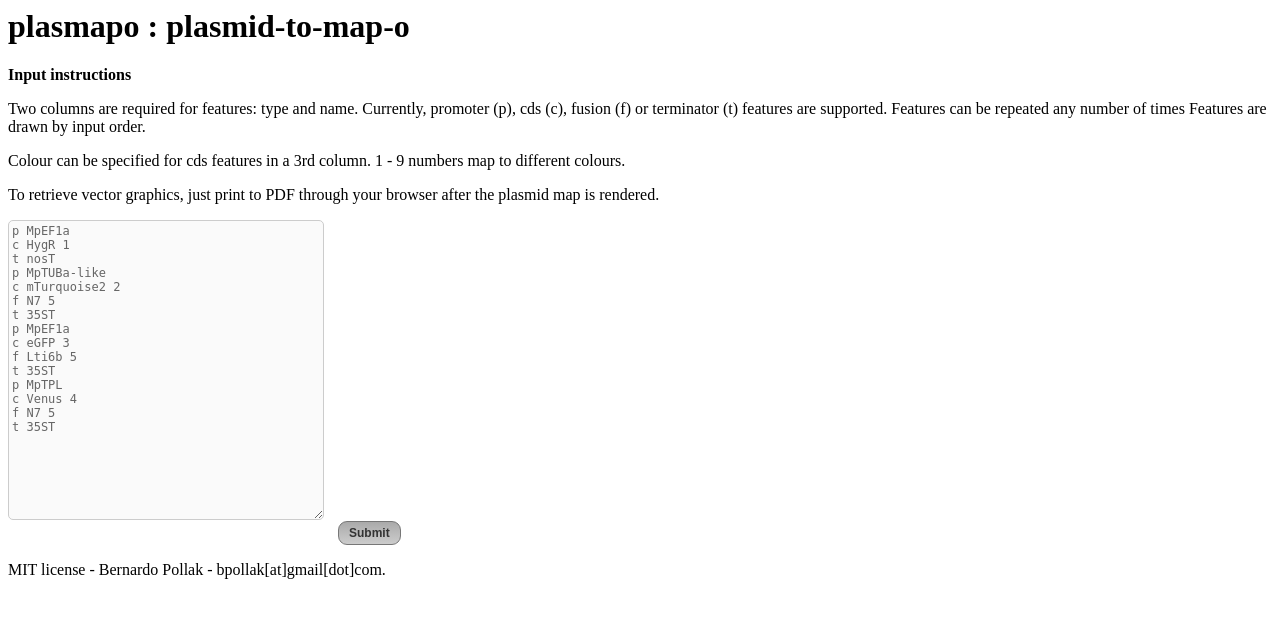
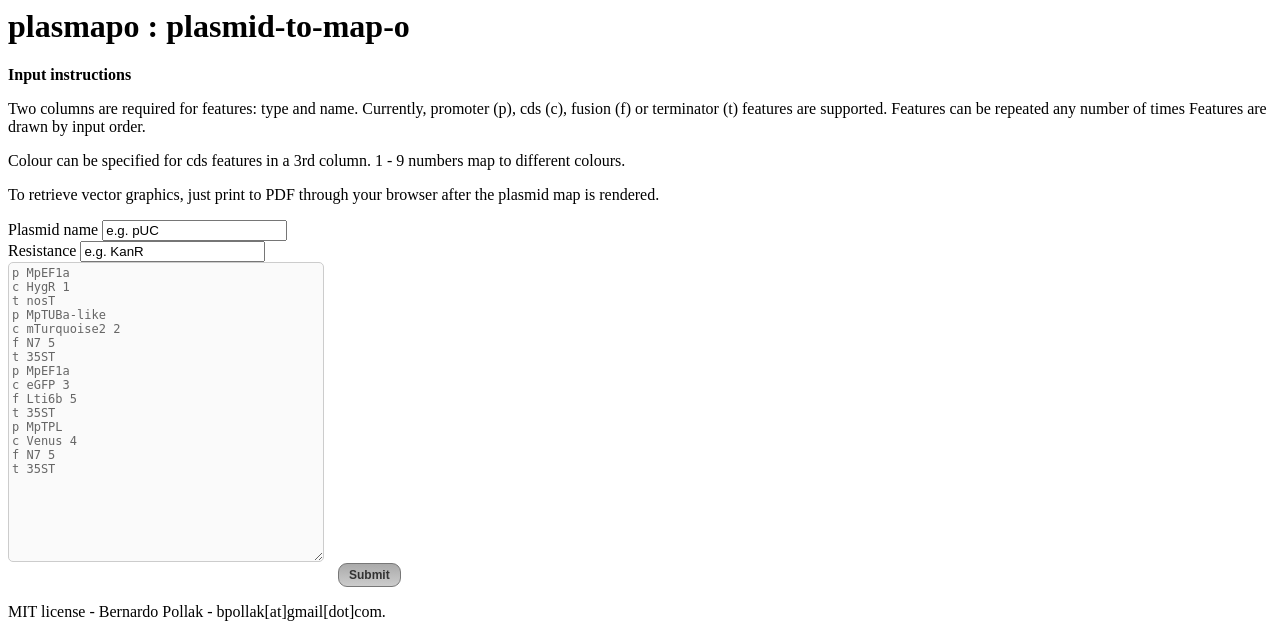
Before and after one commit to bpollakw/plasmapo, a Flask app: page / in a window 1280 px wide. Shown: the top 627 px of the page. Run offline with Flask 2, Linux system fonts and the light colour scheme; some libraries are stand-ins or nearby versions.

Commit message:
more input

```diff
--- a/server.py
+++ b/server.py
@@ -23,8 +23,12 @@ def internal_error(e):
 def index():
 	if request.method == 'POST':
 		instructions = request.form["instructions"]
+		name = request.form["name"]
+		resistance = request.form["resistance"]
 		if instructions != "":
 			session['instructions'] = instructions
+			session['name'] = name
+			session['resistance'] = resistance
 			return redirect(url_for('plasmapo'))
 
 	return render_template('home.html')
@@ -33,10 +37,12 @@ def index():
 def plasmapo():
 	commands = []
 	instructions = session.get('instructions')
+	name = session.get('name')
+	resistance = session.get('resistance')
 	lines = instructions.splitlines()
 	for line in lines:
 		commands.append(line)
-	return render_template('plasmapo.html', instructions = commands)
+	return render_template('plasmapo.html', instructions = commands, name = name, resistance = resistance)
 
 if __name__ == '__main__':
 	socketio.run(app, debug=True,host='0.0.0.0', port = 8080)
--- a/templates/home.html
+++ b/templates/home.html
@@ -16,6 +16,13 @@
 			<p>To retrieve vector graphics, just print to PDF through your browser after the plasmid map is rendered.</p>
 			<div style="clear: both;"></div>
 			<form id="form" action="" class="center-form" method="POST">
+				<label class="label" for="name">Plasmid name</label>
+				<input id="name" class="text-input" type="text"  name="name" onfocus="if (this.value == 'e.g. pUC') { this.value = ''; }" value="e.g. pUC">
+				<div style="clear: both;"></div>
+				<label class="label" for="resistance">Resistance</label>
+				<input id="resistance" class="text-input" type="text"  name="resistance" onfocus="if (this.value == 'e.g. KanR') { this.value = ''; }" value="e.g. KanR">
+				<div style="clear: both;"></div>
+
 				<textarea id="instructions" class="box seq" name="instructions" type="text">p MpEF1a
 c HygR 1
 t nosT
```
Also changed, not shown: templates/plasmapo.html (+4 -3 lines).
